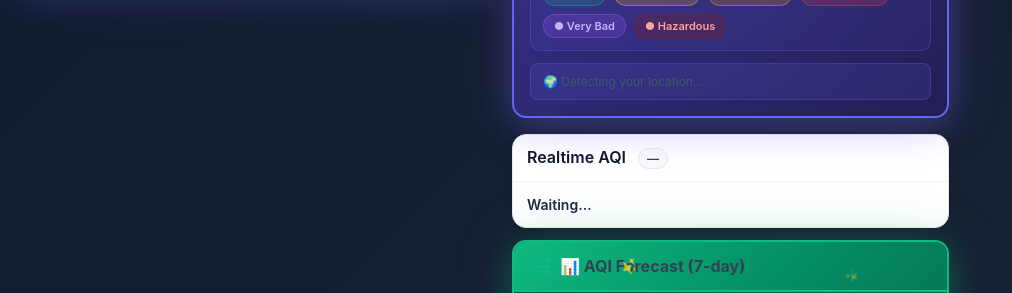
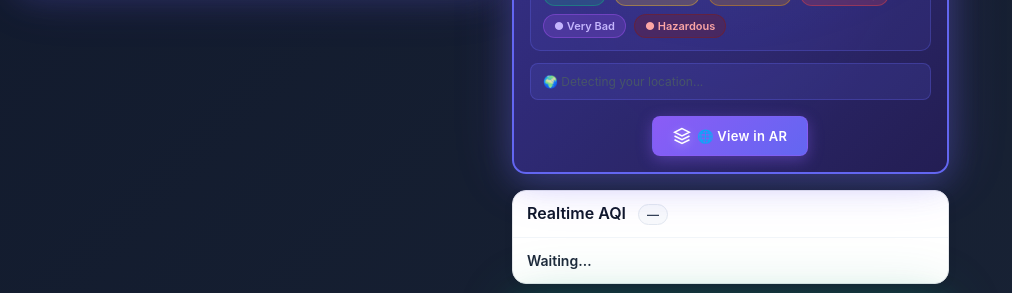
Before and after one commit to Ayushkumarpatel-AKP/TEMPO-VISION-AI, a Flask app: page / in a window 1280 px wide. Shown: the part 896-1189 px from the top of the page, without its empty margins (0-1012 px from the left). Run offline with Flask 3, Linux system fonts and the light colour scheme.

Commit message:
Add AR Weather button below map - space themed with gradient

```diff
--- a/static/styles.css
+++ b/static/styles.css
@@ -542,6 +542,42 @@ html {
 @keyframes pinPulse {
 	0%, 100% { transform: scale(1); }
 	50% { transform: scale(1.15); }
+}
+
+/* 🌐 AR Weather Button */
+.ar-weather-btn {
+	display: inline-flex;
+	align-items: center;
+	justify-content: center;
+	padding: 10px 20px;
+	background: linear-gradient(135deg, #8b5cf6 0%, #6366f1 100%);
+	color: white;
+	text-decoration: none;
+	border-radius: 8px;
+	font-size: 13px;
+	font-weight: 600;
+	border: 1px solid rgba(139, 92, 246, 0.5);
+	box-shadow: 0 4px 15px rgba(139, 92, 246, 0.4);
+	transition: all 0.3s ease;
+	position: relative;
+	z-index: 2;
+	cursor: pointer;
+	letter-spacing: 0.3px;
+}
+
+.ar-weather-btn:hover {
+	transform: translateY(-2px);
+	box-shadow: 0 6px 25px rgba(139, 92, 246, 0.6);
+	background: linear-gradient(135deg, #9d71f7 0%, #7478f2 100%);
+}
+
+.ar-weather-btn:active {
+	transform: translateY(0);
+	box-shadow: 0 2px 10px rgba(139, 92, 246, 0.4);
+}
+
+.ar-weather-btn svg {
+	filter: drop-shadow(0 2px 4px rgba(255, 255, 255, 0.3));
 }
 
 .badge{display:inline-block;padding:2px 8px;border-radius:999px;font-size:12px;border:1px solid #e2e8f0;background:#f8fafc;color:#334155}
--- a/templates/index.html
+++ b/templates/index.html
@@ -222,6 +222,16 @@
 								<circle cx="12" cy="10" r="3" fill="#6366f1"/>
 							</svg>
 							<span>Click map to select location</span>
+						</div>
+
+						<!-- AR Weather Button -->
+						<div style="text-align: center; margin-top: 16px;">
+							<a href="https://ar-wheatherforcasting.netlify.app/" target="_blank" class="ar-weather-btn">
+								<svg width="18" height="18" viewBox="0 0 24 24" fill="none" xmlns="http://www.w3.org/2000/svg" style="margin-right: 6px;">
+									<path d="M12 2L2 7l10 5 10-5-10-5zM2 17l10 5 10-5M2 12l10 5 10-5" stroke="currentColor" stroke-width="2" fill="none"/>
+								</svg>
+								🌐 View in AR
+							</a>
 						</div>
 					</div>
 				</div>
```
